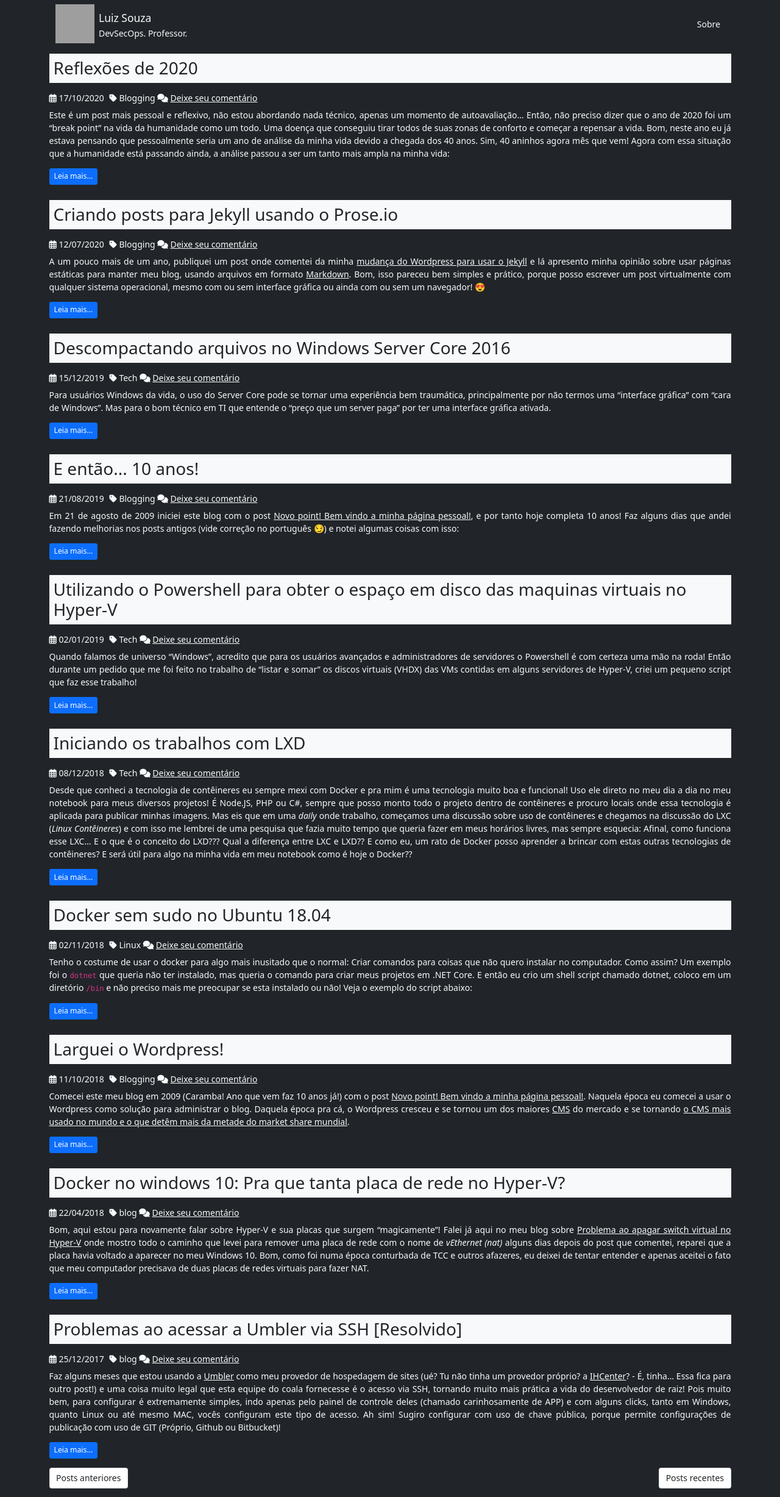
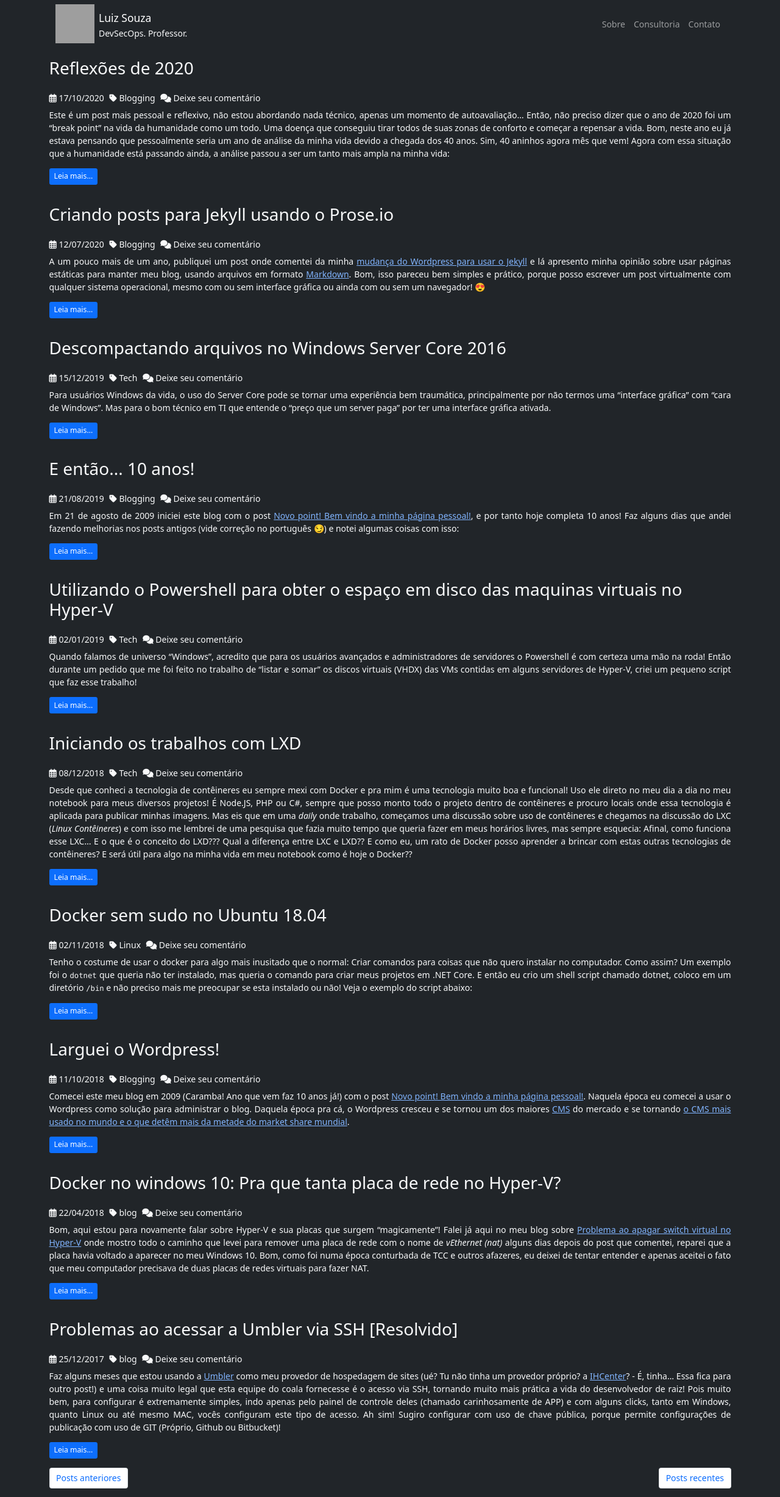
Before and after one commit to lpsouza/lpsouza.github.io, a Jekyll site: the page built from index.html, in a window 1280 px wide. Shown: the whole page at 61% size. Built offline with Jekyll 4.4.1, drawn with Linux system fonts in a browser that asks for light colours; nearby versions of some CDN libraries; the list of posts is cut into pages by our own code; comment, search, counter and statistics services are not loaded; grey boxes are pictures that could not be loaded.

Commit message:
Added bootstrap color theme and visual changes

```diff
--- a/_layouts/default.html
+++ b/_layouts/default.html
@@ -16,7 +16,7 @@
 
 <body>
     <div class="container">
-        <nav class="navbar navbar-expand-lg">
+        <nav class="navbar navbar-expand-lg navbar-dark">
             <div class="container-fluid">
                 <div class="site-info">
                     <div class="float-start">
@@ -37,6 +37,12 @@
                         <li class="nav-item">
                             <a class="nav-link" href="#">Sobre</a>
                         </li>
+                        <li class="nav-item">
+                            <a class="nav-link" href="#">Consultoria</a>
+                        </li>
+                        <li class="nav-item">
+                            <a class="nav-link" href="#">Contato</a>
+                        </li>
                     </ul>
                 </div>
             </div>
--- a/_layouts/home.html
+++ b/_layouts/home.html
@@ -29,21 +29,21 @@ layout: default
 
     <ul class="pagination">
         {% if paginator.next_page %}
-        <li class="page-item d-flex next"><a href="{{ paginator.next_page_path }}" class="page-link link-dark">Posts
+        <li class="page-item d-flex next"><a href="{{ paginator.next_page_path }}" class="page-link link-primary">Posts
                 anteriores</a></li>
         {% else %}
-        <li class="page-item d-flex next"><span class="page-link link-dark">Posts anteriores</span></li>
+        <li class="page-item d-flex next"><span class="page-link link-primary">Posts anteriores</span></li>
         {% endif %}
 
         <span class="d-flex flex-fill"></span>
 
         {% if paginator.previous_page %}
         <li class="page-item d-flex previous"><a href="{{ paginator.previous_page_path }}"
-                class="page-link link-dark">Posts
+                class="page-link link-primary">Posts
                 recentes</a>
         </li>
         {% else %}
-        <li class="page-item d-flex previous"><span class="page-link link-dark">Posts recentes</span></li>
+        <li class="page-item d-flex previous"><span class="page-link link-primary">Posts recentes</span></li>
         {% endif %}
     </ul>
 
--- /dev/null
+++ b/_sass/bootstrap-colors.scss
@@ -0,0 +1,193 @@
+// Variables
+//
+// Variables should follow the `$component-state-property-size` formula for
+// consistent naming. Ex: $nav-link-disabled-color and $modal-content-box-shadow-xs.
+
+// Color system
+
+$white:    #fff !default;
+$gray-100: #f8f9fa !default;
+$gray-200: #e9ecef !default;
+$gray-300: #dee2e6 !default;
+$gray-400: #ced4da !default;
+$gray-500: #adb5bd !default;
+$gray-600: #6c757d !default;
+$gray-700: #495057 !default;
+$gray-800: #343a40 !default;
+$gray-900: #212529 !default;
+$black:    #000 !default;
+
+// fusv-disable
+$grays: (
+  "100": $gray-100,
+  "200": $gray-200,
+  "300": $gray-300,
+  "400": $gray-400,
+  "500": $gray-500,
+  "600": $gray-600,
+  "700": $gray-700,
+  "800": $gray-800,
+  "900": $gray-900
+) !default;
+// fusv-enable
+
+$blue:    #0d6efd !default;
+$indigo:  #6610f2 !default;
+$purple:  #6f42c1 !default;
+$pink:    #d63384 !default;
+$red:     #dc3545 !default;
+$orange:  #fd7e14 !default;
+$yellow:  #ffc107 !default;
+$green:   #198754 !default;
+$teal:    #20c997 !default;
+$cyan:    #0dcaf0 !default;
+
+// scss-docs-start colors-map
+$colors: (
+  "blue":       $blue,
+  "indigo":     $indigo,
+  "purple":     $purple,
+  "pink":       $pink,
+  "red":        $red,
+  "orange":     $orange,
+  "yellow":     $yellow,
+  "green":      $green,
+  "teal":       $teal,
+  "cyan":       $cyan,
+  "white":      $white,
+  "gray":       $gray-600,
+  "gray-dark":  $gray-800
+) !default;
+// scss-docs-end colors-map
+
+$primary:       $blue !default;
+$secondary:     $gray-600 !default;
+$success:       $green !default;
+$info:          $cyan !default;
+$warning:       $yellow !default;
+$danger:        $red !default;
+$light:         $gray-100 !default;
+$dark:          $gray-900 !default;
+
+// scss-docs-start theme-colors-map
+$theme-colors: (
+  "primary":    $primary,
+  "secondary":  $secondary,
+  "success":    $success,
+  "info":       $info,
+  "warning":    $warning,
+  "danger":     $danger,
+  "light":      $light,
+  "dark":       $dark
+) !default;
+// scss-docs-end theme-colors-map
+
+// The contrast ratio to reach against white, to determine if color changes from "light" to "dark". Acceptable values for WCAG 2.0 are 3, 4.5 and 7.
+// See https://www.w3.org/TR/WCAG20/#visual-audio-contrast-contrast
+$min-contrast-ratio:   4.5 !default;
+
+// Customize the light and dark text colors for use in our color contrast function.
+$color-contrast-dark:      $black !default;
+$color-contrast-light:     $white !default;
+
+// fusv-disable
+$blue-100: tint-color($blue, 80%) !default;
+$blue-200: tint-color($blue, 60%) !default;
+$blue-300: tint-color($blue, 40%) !default;
+$blue-400: tint-color($blue, 20%) !default;
+$blue-500: $blue !default;
+$blue-600: shade-color($blue, 20%) !default;
+$blue-700: shade-color($blue, 40%) !default;
+$blue-800: shade-color($blue, 60%) !default;
+$blue-900: shade-color($blue, 80%) !default;
+
+$indigo-100: tint-color($indigo, 80%) !default;
+$indigo-200: tint-color($indigo, 60%) !default;
+$indigo-300: tint-color($indigo, 40%) !default;
+$indigo-400: tint-color($indigo, 20%) !default;
+$indigo-500: $indigo !default;
+$indigo-600: shade-color($indigo, 20%) !default;
+$indigo-700: shade-color($indigo, 40%) !default;
+$indigo-800: shade-color($indigo, 60%) !default;
+$indigo-900: shade-color($indigo, 80%) !default;
+
+$purple-100: tint-color($purple, 80%) !default;
+$purple-200: tint-color($purple, 60%) !default;
+$purple-300: tint-color($purple, 40%) !default;
+$purple-400: tint-color($purple, 20%) !default;
+$purple-500: $purple !default;
+$purple-600: shade-color($purple, 20%) !default;
+$purple-700: shade-color($purple, 40%) !default;
+$purple-800: shade-color($purple, 60%) !default;
+$purple-900: shade-color($purple, 80%) !default;
+
+$pink-100: tint-color($pink, 80%) !default;
+$pink-200: tint-color($pink, 60%) !default;
+$pink-300: tint-color($pink, 40%) !default;
+$pink-400: tint-color($pink, 20%) !default;
+$pink-500: $pink !default;
+$pink-600: shade-color($pink, 20%) !default;
+$pink-700: shade-color($pink, 40%) !default;
+$pink-800: shade-color($pink, 60%) !default;
+$pink-900: shade-color($pink, 80%) !default;
+
+$red-100: tint-color($red, 80%) !default;
+$red-200: tint-color($red, 60%) !default;
+$red-300: tint-color($red, 40%) !default;
+$red-400: tint-color($red, 20%) !default;
+$red-500: $red !default;
+$red-600: shade-color($red, 20%) !default;
+$red-700: shade-color($red, 40%) !default;
+$red-800: shade-color($red, 60%) !default;
+$red-900: shade-color($red, 80%) !default;
+
+$orange-100: tint-color($orange, 80%) !default;
+$orange-200: tint-color($orange, 60%) !default;
+$orange-300: tint-color($orange, 40%) !default;
+$orange-400: tint-color($orange, 20%) !default;
+$orange-500: $orange !default;
+$orange-600: shade-color($orange, 20%) !default;
+$orange-700: shade-color($orange, 40%) !default;
+$orange-800: shade-color($orange, 60%) !default;
+$orange-900: shade-color($orange, 80%) !default;
+
+$yellow-100: tint-color($yellow, 80%) !default;
+$yellow-200: tint-color($yellow, 60%) !default;
+$yellow-300: tint-color($yellow, 40%) !default;
+$yellow-400: tint-color($yellow, 20%) !default;
+$yellow-500: $yellow !default;
+$yellow-600: shade-color($yellow, 20%) !default;
+$yellow-700: shade-color($yellow, 40%) !default;
+$yellow-800: shade-color($yellow, 60%) !default;
+$yellow-900: shade-color($yellow, 80%) !default;
+
+$green-100: tint-color($green, 80%) !default;
+$green-200: tint-color($green, 60%) !default;
+$green-300: tint-color($green, 40%) !default;
+$green-400: tint-color($green, 20%) !default;
+$green-500: $green !default;
+$green-600: shade-color($green, 20%) !default;
+$green-700: shade-color($green, 40%) !default;
+$green-800: shade-color($green, 60%) !default;
+$green-900: shade-color($green, 80%) !default;
+
+$teal-100: tint-color($teal, 80%) !default;
+$teal-200: tint-color($teal, 60%) !default;
+$teal-300: tint-color($teal, 40%) !default;
+$teal-400: tint-color($teal, 20%) !default;
+$teal-500: $teal !default;
+$teal-600: shade-color($teal, 20%) !default;
+$teal-700: shade-color($teal, 40%) !default;
+$teal-800: shade-color($teal, 60%) !default;
+$teal-900: shade-color($teal, 80%) !default;
+
+$cyan-100: tint-color($cyan, 80%) !default;
+$cyan-200: tint-color($cyan, 60%) !default;
+$cyan-300: tint-color($cyan, 40%) !default;
+$cyan-400: tint-color($cyan, 20%) !default;
+$cyan-500: $cyan !default;
+$cyan-600: shade-color($cyan, 20%) !default;
+$cyan-700: shade-color($cyan, 40%) !default;
+$cyan-800: shade-color($cyan, 60%) !default;
+$cyan-900: shade-color($cyan, 80%) !default;
+// fusv-enable
--- a/assets/css/style.scss
+++ b/assets/css/style.scss
@@ -3,23 +3,21 @@
 
 @charset 'UTF-8';
 
-// Dark theme
-$foreground: #f8f9fa;
-$background: #212529;
+@import 'bootstrap-colors';
 
 * {
-    color: $foreground;
+    color: $light;
     font-size: 14px;
     a {
-        color: $foreground;
+        color: lighten($primary, 23);
     }
     a:hover {
-        color: darken($foreground, 30);
+        color: lighten($primary, 30);
     }
 }
 
 html, body {
-    background-color: $background;
+    background-color: $dark;
 }
 
 h1 {
@@ -44,7 +42,7 @@ h3 {
 }
 
 .site-info {
-    width: 350px;
+    width: 270px;
     div {
         h1, p {
             padding: 0;
@@ -63,9 +61,16 @@ h3 {
     padding-bottom: 15px;
     .meta {
         padding: 7px 0;
-        .date {
+        .date, .category, .comments {
+            a {
+                color: $light;
+                text-decoration: none;
+            }
+            a:hover {
+                color: darken($light, 30);
+            }
         }
-        .category {
+        .category, .comments {
             padding-left: 5px;
         }
     }
@@ -83,11 +88,14 @@ h3 {
             margin-left: auto;
             margin-right: auto;
         }
+        code {
+            color: $light;
+        }
         .highlight {
             padding: 1px 5px 0 5px;
-            background-color: lighten($background, 70);
+            background-color: lighten($dark, 70);
             * {
-                color: darken($foreground, 70);
+                color: darken($light, 70);
             }
         }
     }
@@ -96,12 +104,9 @@ h3 {
 .home {
     .post {
         .title {
-            padding: 7px;
-            background-color: $foreground;
-            * {
-                color: $background;
-            }
+            padding: 7px 0 7px 0;
             a {
+                color: $light;
                 text-decoration: none;
             }
         }
```
